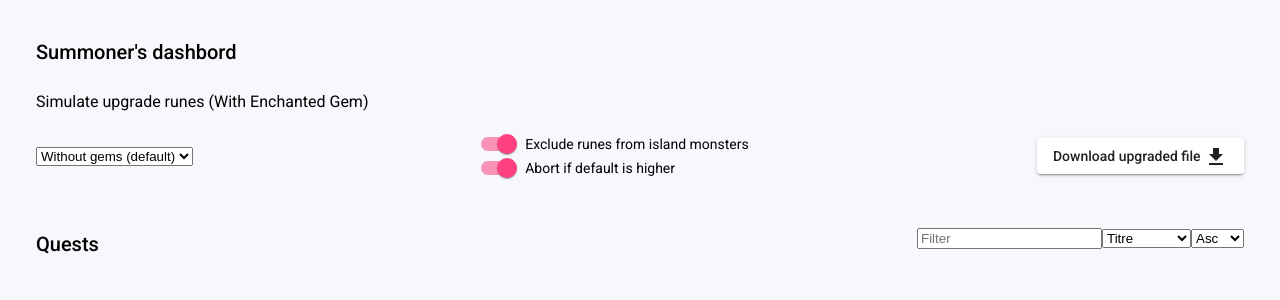
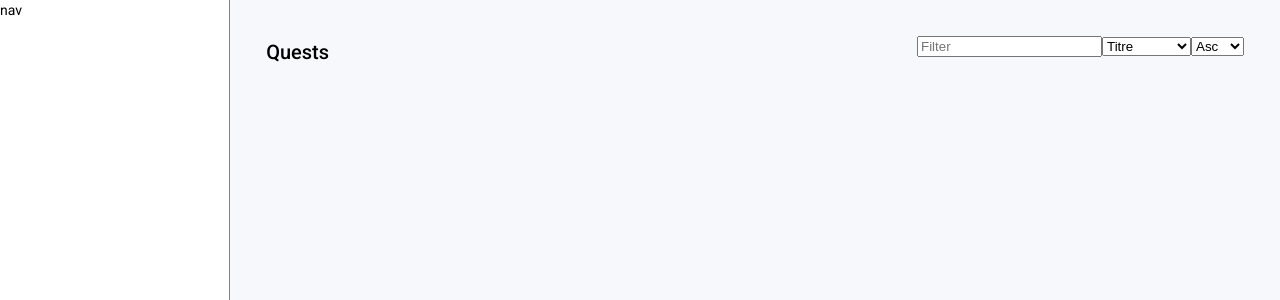
Before and after one commit to n-tardieu/oh-my-runes, an Angular app: page /dashboard in a window 1280 px wide. Shown: the top 300 px of the page. Built offline with nearby package versions, Linux system fonts and the light colour scheme.

Commit message:
feat(dashbord): dashboard gemsEnchants -> EnchantsAndGemsParamsComponent

```diff
--- a/src/app/components/dashboard/dashboard.component.html
+++ b/src/app/components/dashboard/dashboard.component.html
@@ -1,47 +1,10 @@
 <div class="container">
-    <h2>Summoner's dashbord</h2>
+    <div class="container-navbar">
+        nav
+    </div>
     <div class="container-content">
-        <div class="container-content-upgrade-activated">
-            <h3>Simulate upgrade runes (With Enchanted Gem)</h3>
-        </div>
-
-        <div class="container-content-filter">
-            <!--
-                <mat-radio-group [(ngModel)]="params.gemGrade" class="section-gems" aria-label="Select an mat-option">
-                    <mat-radio-button class="legOrHero" value="leg">Use Legendary gems</mat-radio-button>
-                    <br>
-                    <mat-radio-button class="legOrHero" value="hero">Use Hero gems</mat-radio-button>
-                    <br>
-                    <mat-radio-button class="legOrHero" value="default">Without gems overclock</mat-radio-button>
-                </mat-radio-group>
-            -->
-            <select [(ngModel)]="params.gemGrade">
-                <option value="default">Without gems (default)</option>
-                <option value="leg">Use Legendary gems</option>
-                <option value="hero">Use Hero gems</option>
-            </select>
-
-            <div class="section-option">
-                <!-- <mat-slide-toggle [(ngModel)]="isEquipedRunes">Use equiped runes</mat-slide-toggle> -->
-                <mat-slide-toggle [(ngModel)]="params.isOnlyStorageRunes">Exclude runes from island monsters
-                </mat-slide-toggle>
-                <br>
-                <mat-slide-toggle [(ngModel)]="params.isAbort">Abort if default is higher</mat-slide-toggle>
-
-            </div>
-
-            <div class="section-two-import-button">
-                <button mat-raised-button *ngIf="isValid" (click)="downloadWizardJSON()" class="btn-valid">Download
-                    upgraded
-                    file
-                    <mat-icon class="icon">file_download_on</mat-icon>
-                </button>
-                <button mat-flat-button disabled *ngIf="!isValid" class="btn-invalid">Full grinds runes<mat-icon
-                        class="icon">
-                        file_download_off</mat-icon></button>
-            </div>
-        </div>
         <div class="container-content-cards">
             <app-missions-list></app-missions-list>
         </div>
     </div>
+</div>
--- a/src/app/components/dashboard/dashboard.component.scss
+++ b/src/app/components/dashboard/dashboard.component.scss
@@ -1,18 +1,35 @@
 @import "../../../styles.scss";
 
 .container {
+    //   padding: 36px;
+    min-height: 100%;
+    background-color: $cream;
+    display: flex;
+}
+
+.container-navbar {
+    min-height: 100%;
+    width: 300px;
+    background-color: white;
+    border-right: 1px solid grey;
+}
+
+.container-content {
+    min-height: 100%;
+    width: 100%;
     padding: 36px;
-    height: 100%;
-    background-color: $cream;
 }
+
 .container-content-filter {
     display: flex;
     justify-content: space-between;
     align-items: center;
+    border: 1px gray solid;
+    padding: 12px;
+    border-radius: 7px;
 }
 
 .container-content-cards {
-    padding-top: 48px;
     width: 100%;
 }
 
```
